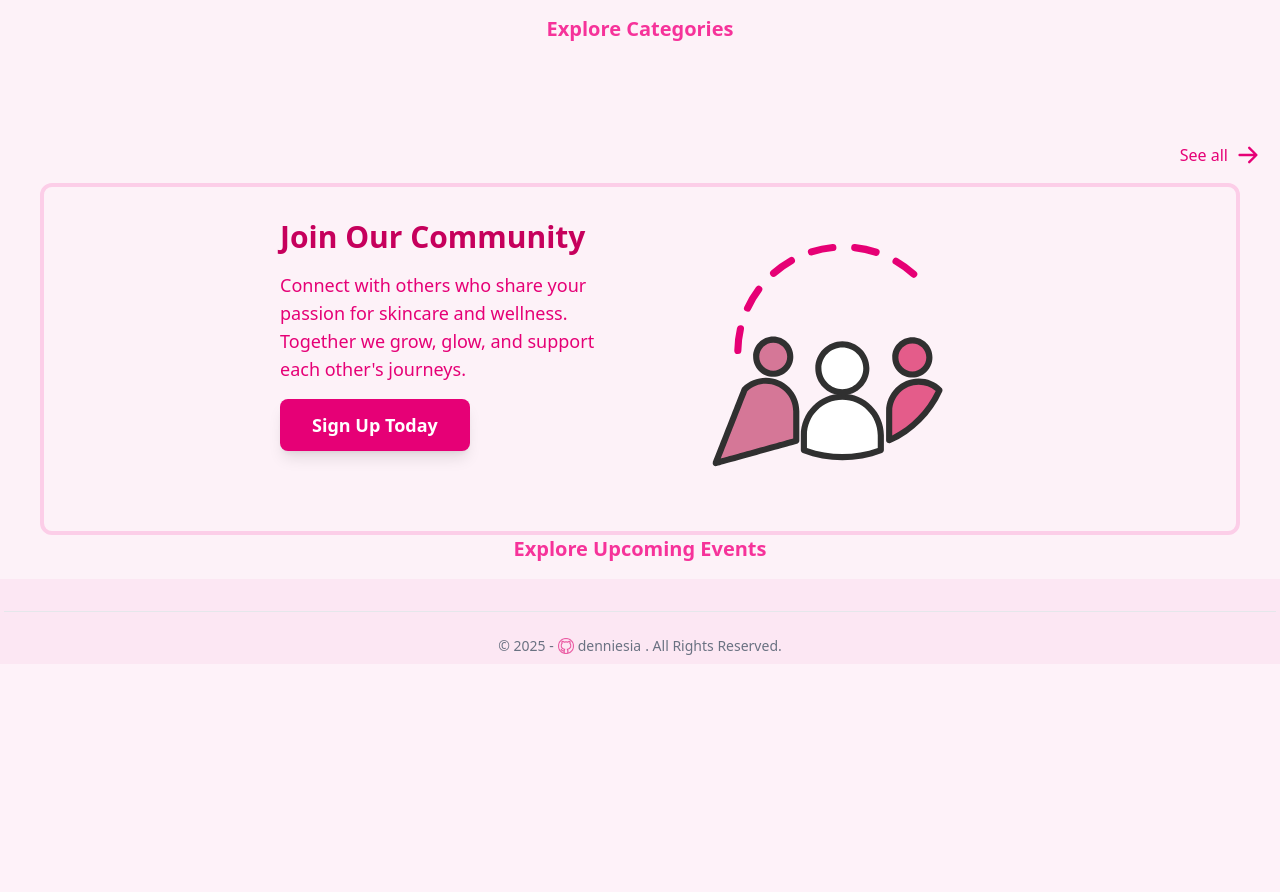
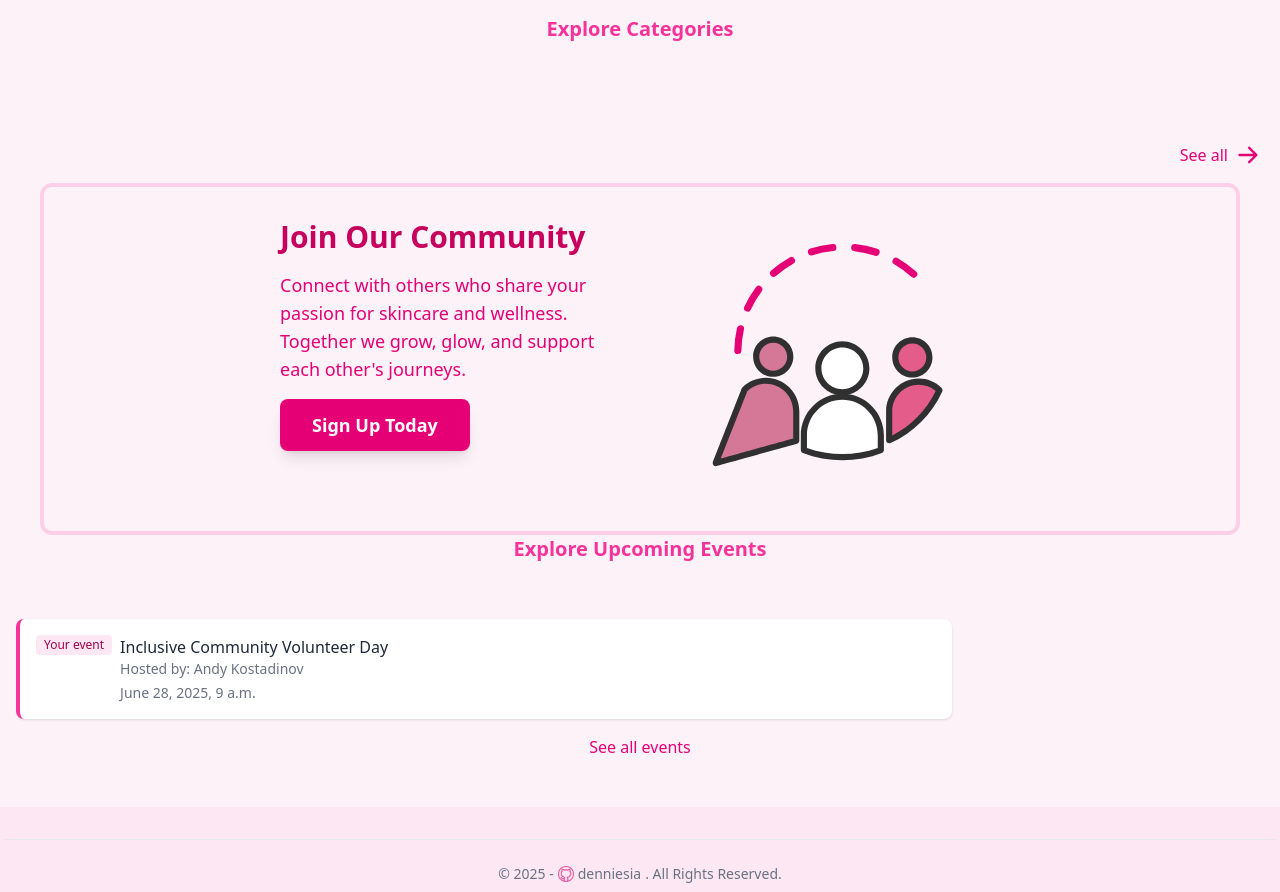
Before and after one commit to denniesia/beaunity, a Django app: template templates/common/landing_page.html in a window 1280 px wide. Shown: the part 621-1513 px from the top of the page. Before the commit the page ends 1276 px from the top, so only its background shows below. Run offline with Django 5.2, Linux system fonts and the light colour scheme; the template is opened without the code that fills it, so the values that code supplies are empty; style sheets or scripts are compiled from the project's sources; some libraries are stand-ins or nearby versions.

Commit message:
feat: label your event on event overview

```diff
--- a/templates/common/landing_page.html
+++ b/templates/common/landing_page.html
@@ -86,10 +86,28 @@
         </section>
 
     <div class="max-w-full mx-auto px-4">
-    <h2 class="text-xl font-bold text-pink-500 text-center">Explore Upcoming Events</h2>
+        <h2 class="text-xl font-bold text-pink-500 text-center mb-6">Explore Upcoming Events</h2>
 
+        <!-- Events List Container -->
+        <div class="overflow-x-auto whitespace-nowrap py-8 min-h-[100px]">
+            <!-- Event 1 -->
+            <div class="bg-white w-3/4 p-4 rounded-lg shadow-sm border-l-4 border-pink-500 ">
+                <div class="flex items-start">
+                    <span class="bg-pink-100 text-pink-800 text-xs font-medium px-2 py-0.5 rounded mr-2">Your event</span>
+                    <div>
+                        <h2 class="font-medium text-gray-800">Inclusive Community Volunteer Day</h2>
+                        <p class="text-sm text-gray-500">Hosted by: Andy Kostadinov</p>
+                        <p class="text-sm text-gray-500 mt-1">June 28, 2025, 9 a.m.</p>
+                    </div>
+                </div>
+            </div>
+            <!-- See All Button -->
+            <div class="text-center pt-4">
+            <a href="#" class="text-pink-600 hover:text-pink-800 font-medium hover:underline">See all events</a>
+        </div>
+    </div>
+</div>
 
-</div>
 
 
         <script src="https://cdnjs.cloudflare.com/ajax/libs/lottie-web/5.9.6/lottie.min.js"></script>
--- a/templates/event/events-overview.html
+++ b/templates/event/events-overview.html
@@ -123,11 +123,12 @@
                     <div class="grid grid-cols-1 sm:grid-cols-2 lg:grid-cols-3 gap-6">
                         {% for event in events %}
                             <div class="relative bg-white border border-pink-200 rounded-2xl shadow-md overflow-hidden flex flex-col hover:-translate-y-1 hover:shadow-lg hover:shadow-pink-300">
-
                                 <!-- Label -->
+                                {% if event.created_by == user %}
                                 <div class="absolute top-3. right-2 text-pink-600 text-xs font-semibold px-5 py-2 rounded-full shadow-md z-10" style=" background-color: white">
                                     Your Event
                                 </div>
+                                {% else %}
 
                                 <img src="{{ event.poster_image.url }}" alt="Event Poster"
                                      class="w-100 h-40 object-cover rounded-t-2xl">
```
